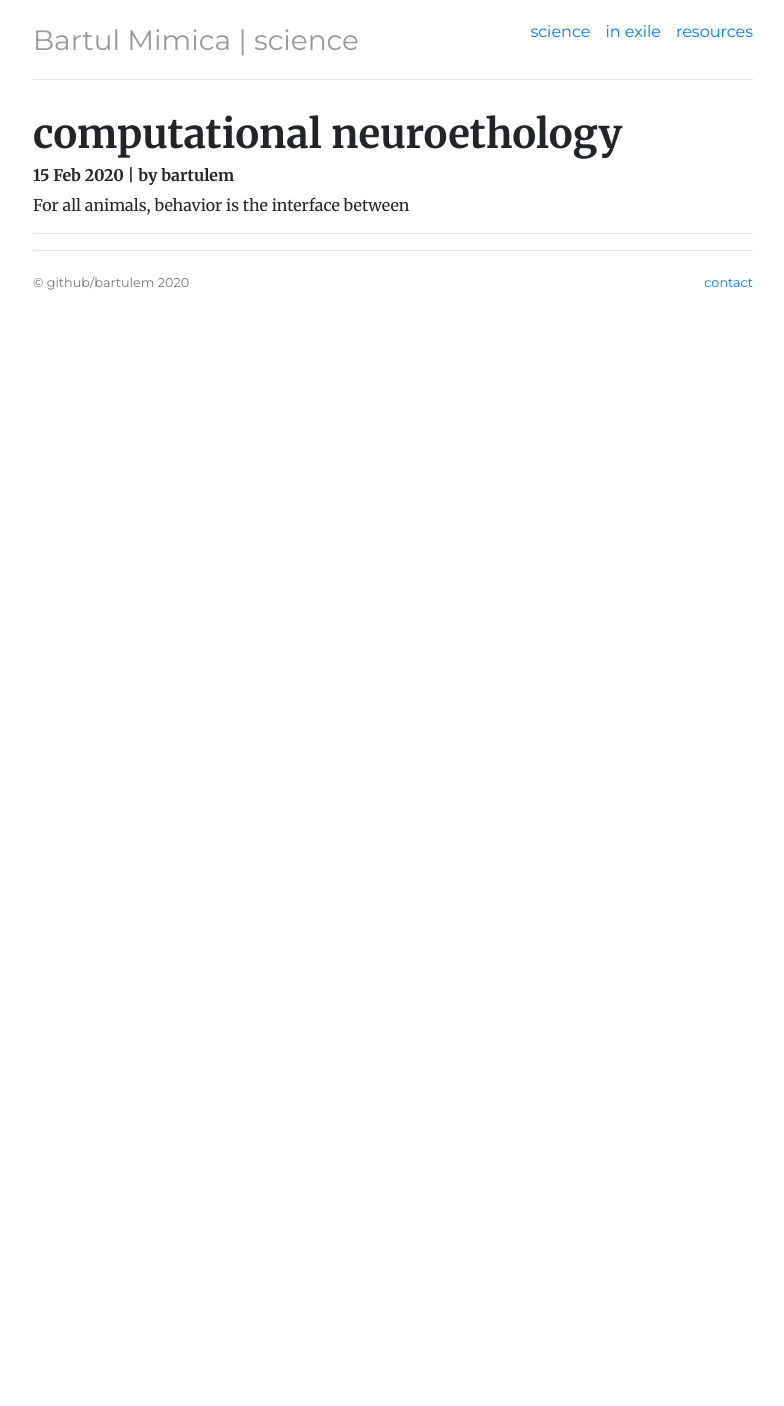
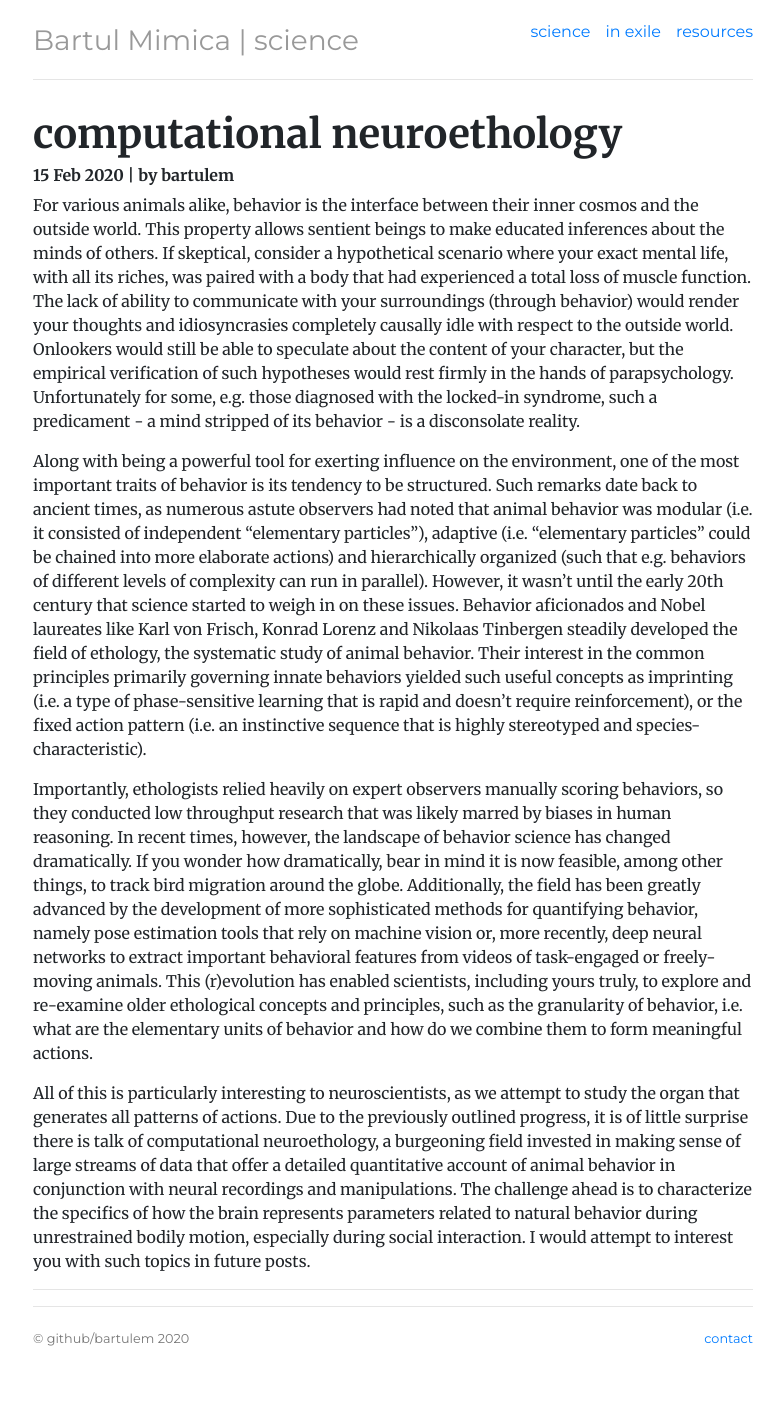
Before and after one commit to bartulem/bartulem.github.io, a Jekyll site: the page built from science/_posts/2020-02-15-comp-neuroethology.md, in a window 1280 px wide. Shown: the whole page, without its empty margins (247-1031 px from the left). Built offline with Jekyll 4.4.1, drawn with Linux system fonts in a browser that asks for light colours; comment, search, counter and statistics services are not loaded; before the commit the page ends 900 px from its top, so only the background shows below that.

Commit message:
first post txt

```diff
--- a/science/_posts/2020-02-15-comp-neuroethology.md
+++ b/science/_posts/2020-02-15-comp-neuroethology.md
@@ -1,10 +1,16 @@
 ---
 layout: post
-description: /on behavior, the neuroscience behind behavior and why one would care.
+description: /on behavior, the (neuro)science of behavior and why one would care.
 category: science
 title: "computational neuroethology"
 author: bartulem
 date: 2020-02-15
 ---
 
-For all animals, behavior is the interface between
+For various animals alike, behavior is the interface between their inner cosmos and the outside world. This property allows sentient beings to make educated inferences about the minds of others. If skeptical, consider a hypothetical scenario where your exact mental life, with all its riches, was paired with a body that had experienced a total loss of muscle function. The lack of ability to communicate with your surroundings (through behavior) would render your thoughts and idiosyncrasies completely causally idle with respect to the outside world. Onlookers would still be able to speculate about the content of your character, but the empirical verification of such hypotheses would rest firmly in the hands of parapsychology. Unfortunately for some, e.g. those diagnosed with the locked-in syndrome, such a predicament - a mind stripped of its behavior - is a disconsolate reality.
+
+Along with being a powerful tool for exerting influence on the environment, one of the most important traits of behavior is its tendency to be structured. Such remarks date back to ancient times, as numerous astute observers had noted that animal behavior was modular (i.e. it consisted of independent "elementary particles"), adaptive (i.e. "elementary particles" could be chained into more elaborate actions) and hierarchically organized (such that e.g. behaviors of different levels of complexity can run in parallel). However, it wasn't until the early 20th century that science started to weigh in on these issues. Behavior aficionados and Nobel laureates like Karl von Frisch, Konrad Lorenz and Nikolaas Tinbergen steadily developed the field of ethology, the systematic study of animal behavior. Their interest in the common principles primarily governing innate behaviors yielded such useful concepts as imprinting (i.e. a type of phase-sensitive learning that is rapid and doesn't require reinforcement), or the fixed action pattern (i.e. an instinctive sequence that is highly stereotyped and species-characteristic).
+
+Importantly, ethologists relied heavily on expert observers manually scoring behaviors, so they conducted low throughput research that was likely marred by biases in human reasoning. In recent times, however, the landscape of behavior science has changed dramatically. If you wonder how dramatically, bear in mind it is now feasible, among other things, to track bird migration around the globe. Additionally, the field has been greatly advanced by the development of more sophisticated methods for quantifying behavior, namely pose estimation tools that rely on machine vision or, more recently, deep neural networks to extract important behavioral features from videos of task-engaged or freely-moving animals. This (r)evolution has enabled scientists, including yours truly, to explore and re-examine older ethological concepts and principles, such as the granularity of behavior, i.e. what are the elementary units of behavior and how do we combine them to form meaningful actions.
+
+All of this is particularly interesting to neuroscientists, as we attempt to study the organ that generates all patterns of actions. Due to the previously outlined progress, it is of little surprise there is talk of computational neuroethology, a burgeoning field invested in making sense of large streams of data that offer a detailed quantitative account of animal behavior in conjunction with neural recordings and manipulations. The challenge ahead is to characterize the specifics of how the brain represents parameters related to natural behavior during unrestrained bodily motion, especially during social interaction. I would attempt to interest you with such topics in future posts.
```
